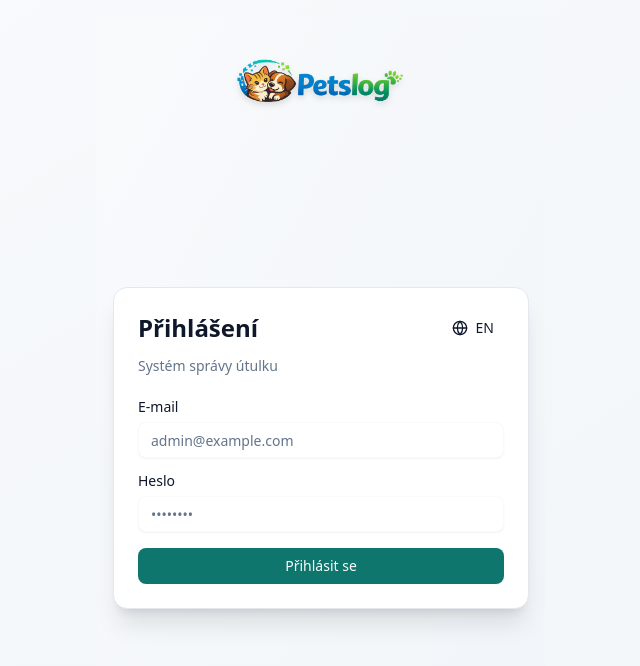
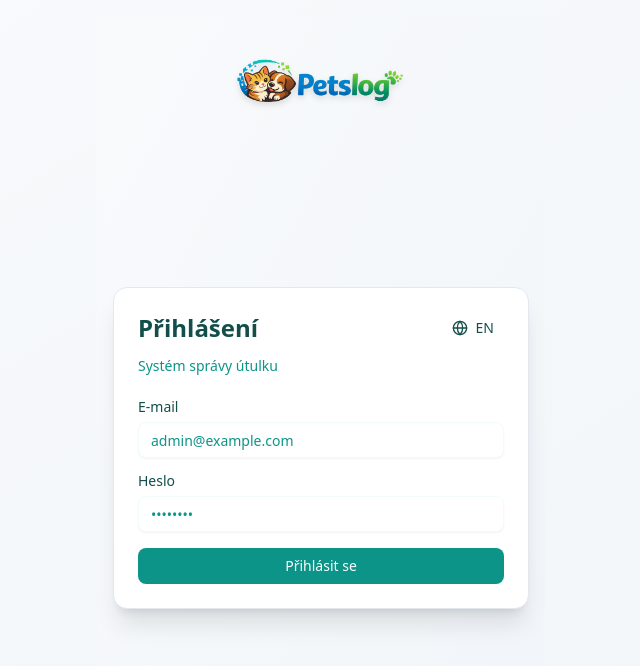
Before and after one commit to xsimekp1/sqlpet, a Next.js app in the folder apps/web/: page /cs/login in a window 1280 px wide. Shown: the top 666 px of the page, without its empty margins (319-959 px from the left). Built offline with nearby package versions, Linux system fonts and the light colour scheme; no server answers; grey boxes are pictures that could not be loaded.

Commit message:
fix: colorful themes - Teal (green gradient) and Berry (violet gradient), apply to main content area

```diff
--- a/apps/web/app/globals.css
+++ b/apps/web/app/globals.css
@@ -51,29 +51,30 @@
 :root {
   --radius: 0.625rem;
 
-  /* Theme A: Teal Shelter (default) */
-  --theme-primary: #0F766E;
-  --theme-primary-hover: #115E59;
+  /* Theme A: Teal Shelter - nature, calm, teal-green */
+  --theme-primary: #0D9488;        /* Vibrant teal */
+  --theme-primary-hover: #0F766E;
   --theme-primary-soft: #CCFBF1;
-  --theme-accent: #2563EB;
-  --theme-accent-soft: #DBEAFE;
-  --theme-success: #16A34A;
+  --theme-accent: #14B8A6;          /* Lighter teal */
+  --theme-accent-soft: #F0FDFA;
+  --theme-success: #22C55E;
   --theme-success-soft: #DCFCE7;
   --theme-warning: #F59E0B;
   --theme-warning-soft: #FEF3C7;
-  --theme-danger: #DC2626;
+  --theme-danger: #EF4444;
   --theme-danger-soft: #FEE2E2;
 
-  /* Surface hierarchy - CLEAR DISTINCTION */
-  --theme-page-bg: #F1F5F9;      /* Page background - light gray */
-  --theme-surface: #FFFFFF;        /* Cards/panels - white */
-  --theme-surface-elevated: #FFFFFF; /* Elevated elements */
-  --theme-input-bg: #F8FAFC;      /* Input fields - slightly different */
-  --theme-surface-muted: #E2E8F0;  /* Muted surfaces */
-  --theme-border: #CBD5E1;         /* Borders - visible */
-  --theme-text: #0F172A;
-  --theme-text-secondary: #475569;
-  --theme-text-muted: #64748B;
+  /* Surface hierarchy - CLEAR COLORFUL DISTINCTION */
+  --theme-page-bg: linear-gradient(135deg, #F0FDF4 0%, #CCFBF1 100%); /* Teal gradient */
+  --theme-page-bg-solid: #ECFDF5;
+  --theme-surface: #FFFFFF;
+  --theme-surface-elevated: #FFFFFF;
+  --theme-input-bg: #F0FDFA;       /* Very light teal */
+  --theme-surface-muted: #CCFBF1; /* Teal tint */
+  --theme-border: #5EEAD4;         /* Bright teal border */
+  --theme-text: #134E4A;          /* Dark teal text */
+  --theme-text-secondary: #0F766E;
+  --theme-text-muted: #0D9488;
 
   /* Current theme tokens */
   --color-primary: var(--theme-primary);
@@ -87,7 +88,7 @@
   --color-warning-soft: var(--theme-warning-soft);
   --color-danger: var(--theme-danger);
   --color-danger-soft: var(--theme-danger-soft);
-  --color-bg: var(--theme-page-bg);
+  --color-bg: var(--theme-page-bg-solid);
   --color-surface: var(--theme-surface);
   --color-surface-elevated: var(--theme-surface-elevated);
   --color-input-bg: var(--theme-input-bg);
@@ -144,30 +145,31 @@
   box-shadow: 0 0 0 2px var(--color-primary-soft);
 }
 
-/* Theme B: Berry Rescue */
+/* Theme B: Berry Rescue - purple/violet, friendly, playful */
 [data-theme="berry"] {
-  --theme-primary: #7C3AED;
-  --theme-primary-hover: #6D28D9;
+  --theme-primary: #8B5CF6;        /* Vibrant violet */
+  --theme-primary-hover: #7C3AED;
   --theme-primary-soft: #EDE9FE;
-  --theme-accent: #0EA5E9;
-  --theme-accent-soft: #E0F2FE;
-  --theme-success: #16A34A;
+  --theme-accent: #EC4899;         /* Pink accent */
+  --theme-accent-soft: #FCE7F3;
+  --theme-success: #22C55E;
   --theme-success-soft: #DCFCE7;
   --theme-warning: #F59E0B;
   --theme-warning-soft: #FEF3C7;
-  --theme-danger: #DC2626;
+  --theme-danger: #EF4444;
   --theme-danger-soft: #FEE2E2;
 
   /* Surface hierarchy - Berry style */
-  --theme-page-bg: #F8F9FC;      /* Page - cool white-gray */
-  --theme-surface: #FFFFFF;        /* Cards - white */
+  --theme-page-bg: linear-gradient(135deg, #F5F3FF 0%, #EDE9FE 100%); /* Violet gradient */
+  --theme-page-bg-solid: #F5F3FF;
+  --theme-surface: #FFFFFF;
   --theme-surface-elevated: #FFFFFF;
-  --theme-input-bg: #F5F3FF;     /* Input - slight purple tint */
-  --theme-surface-muted: #EDE9FE; /* Muted - purple tint */
-  --theme-border: #DDDAF0;         /* Borders - visible */
-  --theme-text: #111827;
-  --theme-text-secondary: #4B5563;
-  --theme-text-muted: #6B7280;
+  --theme-input-bg: #F5F3FF;       /* Light violet */
+  --theme-surface-muted: #EDE9FE;   /* Violet tint */
+  --theme-border: #C4B5FD;         /* Bright violet border */
+  --theme-text: #1E1B4B;           /* Dark violet text */
+  --theme-text-secondary: #4C1D95;
+  --theme-text-muted: #7C3AED;
 
   /* Update current theme tokens */
   --color-primary: var(--theme-primary);
@@ -181,6 +183,7 @@
   --color-warning-soft: var(--theme-warning-soft);
   --color-danger: var(--theme-danger);
   --color-danger-soft: var(--theme-danger-soft);
+  --color-bg: var(--theme-page-bg-solid);
   --color-bg: var(--theme-page-bg);
   --color-surface: var(--theme-surface);
   --color-surface-elevated: var(--theme-surface-elevated);
@@ -269,6 +272,16 @@
     @apply bg-background text-foreground;
   }
 
+  /* Apply theme gradient to main content area */
+  [data-theme="teal"] main {
+    background: linear-gradient(135deg, #F0FDF4 0%, #CCFBF1 100%);
+    min-height: 100vh;
+  }
+  [data-theme="berry"] main {
+    background: linear-gradient(135deg, #F5F3FF 0%, #EDE9FE 100%);
+    min-height: 100vh;
+  }
+
   /* Subtle card elevation on light gray background */
   [data-slot="card"],
   .card {
```
